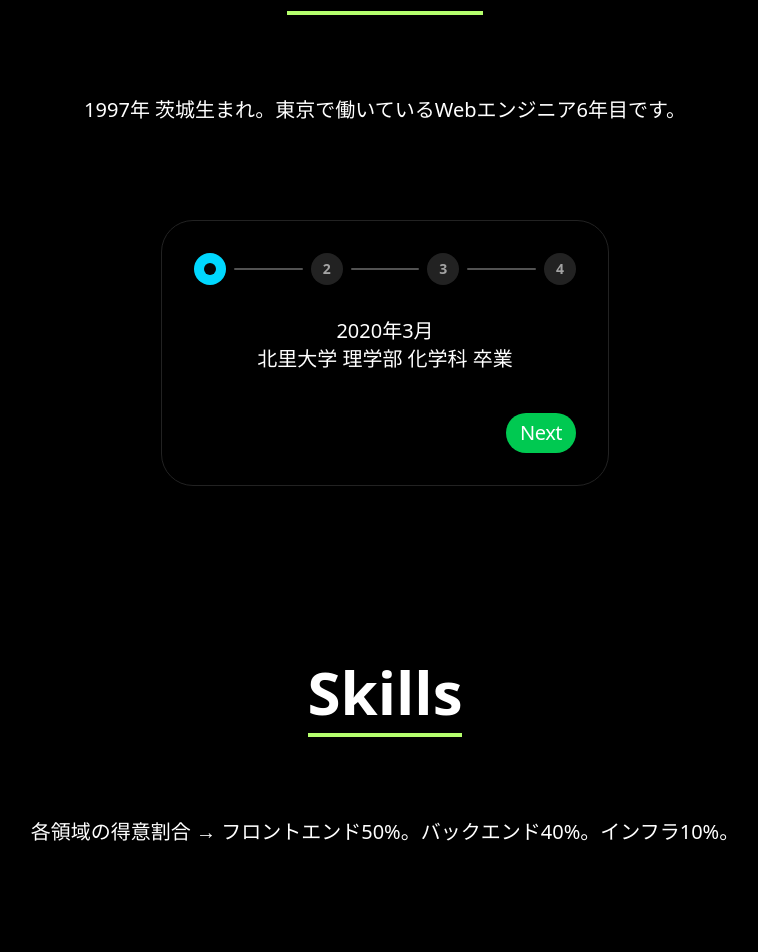
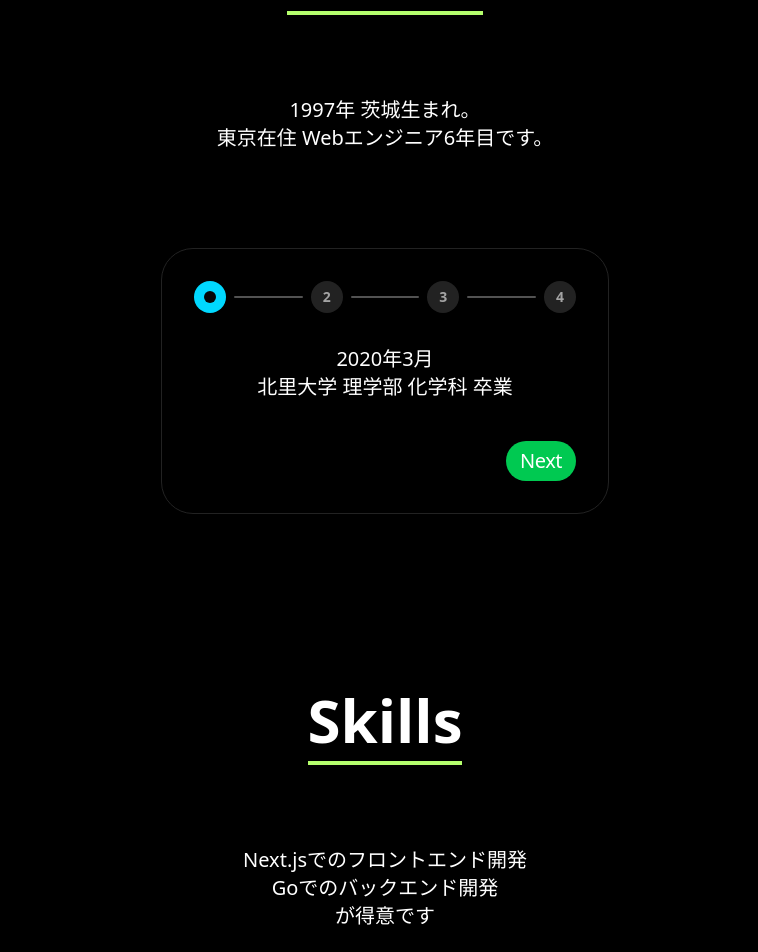
Before and after one commit to nishizawa-ryunosuke/portfolio, a Next.js app: page /home in a window 1280 px wide. Shown: the part 1020-1972 px from the top of the page, without its empty margins (255-1013 px from the left). Built offline with nearby package versions, Linux system fonts and the light colour scheme.

Commit message:
文言修正

```diff
--- a/src/components/feature/home/Profile.tsx
+++ b/src/components/feature/home/Profile.tsx
@@ -32,7 +32,15 @@ export default function Profile() {
           animateOpacity
         >
           <DecryptedText
-            text="1997年 茨城生まれ。東京で働いているWebエンジニア6年目です。"
+            text="1997年 茨城生まれ。"
+            speed={40}
+            maxIterations={10}
+            animateOn="view"
+            sequential={true}
+          />
+          <br />
+          <DecryptedText
+            text="東京在住 Webエンジニア6年目です。"
             speed={40}
             maxIterations={10}
             animateOn="view"
--- a/src/components/feature/home/Skills.tsx
+++ b/src/components/feature/home/Skills.tsx
@@ -30,15 +30,33 @@ export default function Skills() {
           initialOpacity={0.2}
           animateOpacity
         >
-          <div className="flex justify-center items-center">
+          <div>
             <DecryptedText
-              text="各領域の得意割合 → フロントエンド50%。バックエンド40%。インフラ10%。"
+              text="Next.jsでのフロントエンド開発"
               speed={40}
               maxIterations={10}
               animateOn="view"
               sequential={true}
             />
-          </div>
+            </div>
+            <div>
+            <DecryptedText
+              text="Goでのバックエンド開発"
+              speed={40}
+              maxIterations={10}
+              animateOn="view"
+              sequential={true}
+            />
+            </div>
+        <div>
+          <DecryptedText
+            text="が得意です"
+            speed={40}
+            maxIterations={10}
+            animateOn="view"
+            sequential={true}
+          />
+        </div>
         </AnimatedContent>
       </div>
       <div>
@@ -82,18 +100,12 @@ export default function Skills() {
                   imagePath="/images/home/logo-docker.svg"
                   text="Docker"
                 />
-                <LogoIcon
-                  imagePath="/images/home/logo-aws.svg"
-                  text="AWS"
-                />
+                <LogoIcon imagePath="/images/home/logo-aws.svg" text="AWS" />
                 <LogoIcon
                   imagePath="/images/home/logo-mysql.svg"
                   text="MySQL"
                 />
-                <LogoIcon
-                  imagePath="/images/home/logo-git.svg"
-                  text="Git"
-                />
+                <LogoIcon imagePath="/images/home/logo-git.svg" text="Git" />
                 <LogoIcon
                   imagePath="/images/home/logo-figma.svg"
                   text="Figma"
@@ -111,10 +123,7 @@ export default function Skills() {
                   imagePath="/images/home/logo-python.svg"
                   text="Python"
                 />
-                <LogoIcon
-                  imagePath="/images/home/logo-php.svg"
-                  text="PHP"
-                />
+                <LogoIcon imagePath="/images/home/logo-php.svg" text="PHP" />
                 <LogoIcon
                   imagePath="/images/home/logo-linux.svg"
                   text="Linux"
```
